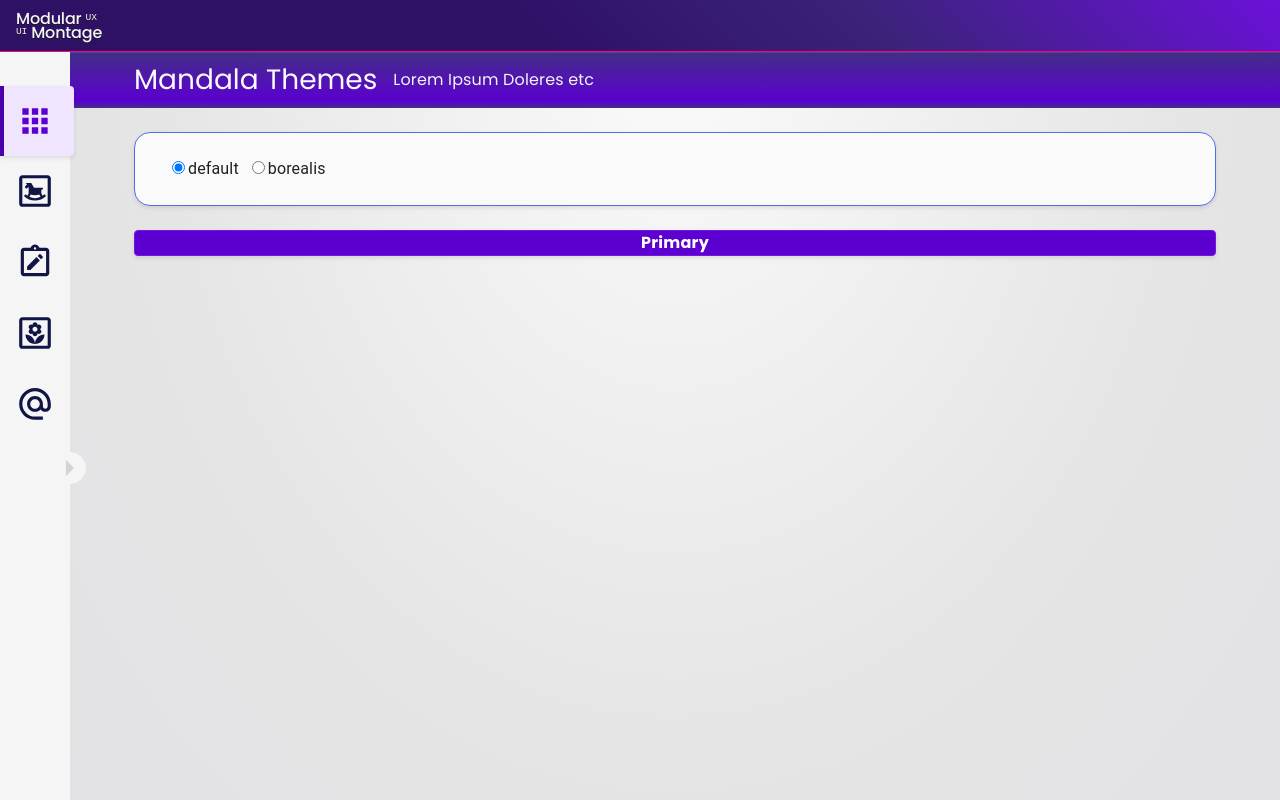
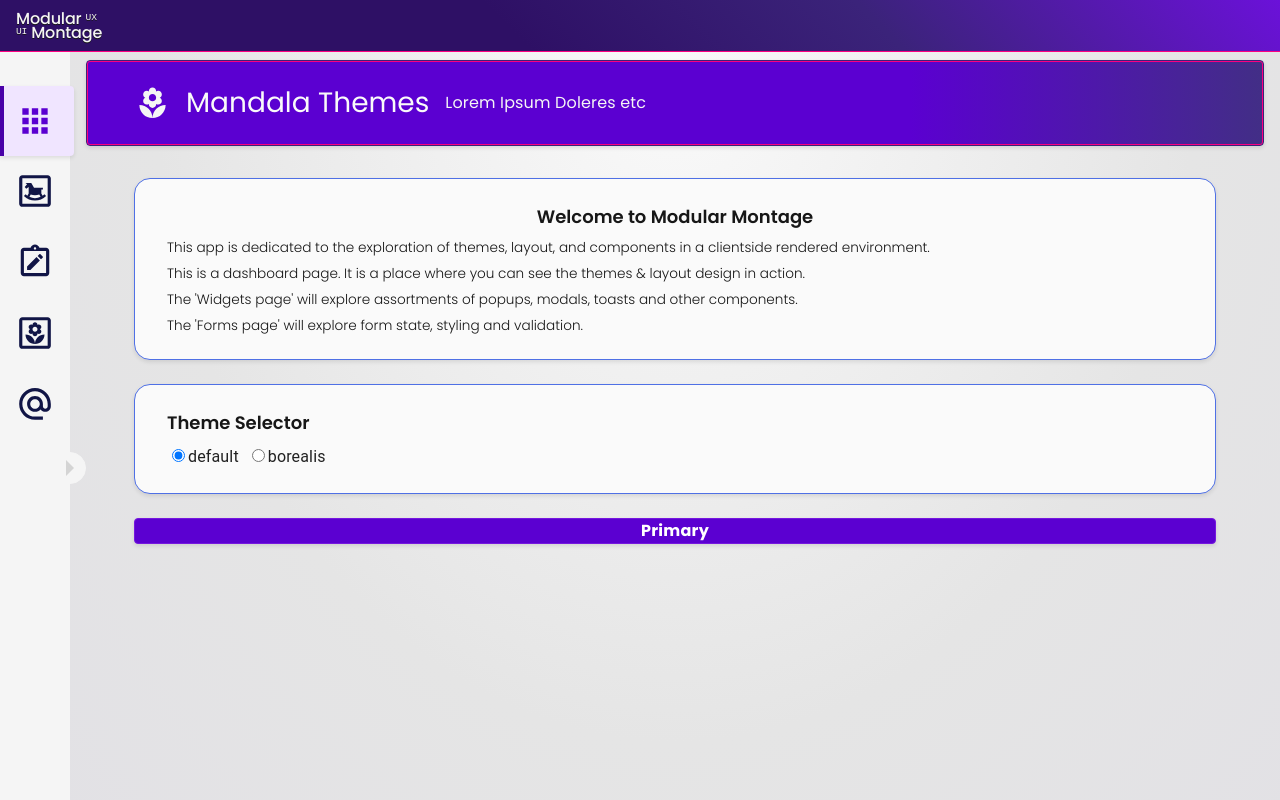
Before and after one commit to k3vnb/modular_montage, a React (Create React App) app: page /dashboard in a window 1280 px wide. Built offline with nearby package versions, Linux system fonts and the light colour scheme.

Commit message:
create styled page title & add icons to pages

```diff
--- a/src/global/components/PageTitle/PageTitle.tsx
+++ b/src/global/components/PageTitle/PageTitle.tsx
@@ -1,29 +1,67 @@
-import { styled } from '@mui/system';
+import { Box, styled } from '@mui/system';
+import FlowerIcon from '@mui/icons-material/LocalFlorist';
+import { Hero } from '../Hero';
 import { Typography } from '../Typography';
-import { Hero } from '../Hero/Hero';
 import { MAIN_CONTENT_PAGE_PADDING } from 'layouts/constants';
+import { type TNavRoute } from 'routes';
 
 type Props = {
   title: string;
   description?: string;
+  icon?: TNavRoute['icon'];
 };
 
-export const PageTitle = ({ title, description }: Props): JSX.Element => {
+export const PageTitle = ({
+  title,
+  description,
+  icon: Icon = FlowerIcon,
+}: Props): JSX.Element => {
   return (
     <Hero
       flexDirection="row"
       alignItems="center"
       gap={2}
       marginTop={theme => ({
-        xxs: theme.spacing(-MAIN_CONTENT_PAGE_PADDING.Y_XXS),
+        xxs: theme.spacing(-MAIN_CONTENT_PAGE_PADDING.Y_XXS + 1),
         sm: theme.spacing(-MAIN_CONTENT_PAGE_PADDING.Y_SM),
       })}
       sx={{
-        background: theme =>  `linear-gradient(0deg, ${theme.styles.primary.shades.dark[0]} 0%, ${theme.styles.primary.main} 12%, ${theme.styles.primary.shades.dark[0]} 99%, transparent 100%)`,
+        color: theme => theme.styles.neutral[10],
+        padding: theme => theme.spacing(1, 2),
       }}
     >
-      <StyledTitle component="h2">{title}</StyledTitle>
+      <Box
+        display="flex"
+        flexDirection="row"
+        alignItems="center"
+        flexWrap="wrap"
+        width="100%"
+        gap={2}
+        padding={theme => ({
+          xxs: theme.spacing(2,3),
+          md: theme.spacing(3,6),
+        })}
+        sx={{
+          color: theme => theme.styles.neutral[10],
+          background: theme => `linear-gradient(90deg, ${theme.styles.primary.main} 70%, ${theme.styles.primary.shades.dark[0]} 100%)`,
+          borderRadius: '4px',
+          border: theme => `1px solid ${theme.styles.primary.shades.dark[1]}`,
+          outline: theme => `1px solid ${theme.styles.primary.shades.accent}`,
+          outlineOffset: '-2px',
+          boxShadow: theme => theme.styles.shadow[1],
+        }}
+      >
+      <Box
+        display="flex"
+        flexDirection="row"
+        alignItems="center"
+        gap={2}
+      >
+        <Icon fontSize="large" />
+        <StyledTitle component="h2">{title}</StyledTitle>
+      </Box>
       {description && <StyledDescription component="p">{description}</StyledDescription>}
+      </Box>
     </Hero>
   );
 };
--- a/src/pages/Dashboard/Dashboard.tsx
+++ b/src/pages/Dashboard/Dashboard.tsx
@@ -4,15 +4,32 @@ import { useGlobalContext } from 'contexts/GlobalContext';
 import { THEME_IDS } from 'theme';
 import { ThemeButton } from 'global/components/Buttons';
 import { Tile } from 'global/components/Tile/Tile';
+import { Typography } from 'global/components/Typography';
 
 export const Dashboard = (): JSX.Element => {
   return (
     <Box display="flex" flexDirection="column" gap={3}>
       <PageTitle title="Mandala Themes" description="Lorem Ipsum Doleres etc" />
-      <Tile showBorder variant="info" elevation={1}>
+      <Tile showBorder variant="info" gap={1}  elevation={1}>
+        <Typography.H4 textAlign="center" mb={1}>Welcome to Modular Montage</Typography.H4>
+        <Typography.Body>
+          This app is dedicated to the exploration of themes, layout, and components in a clientside rendered environment.
+        </Typography.Body>
+        <Typography.Body>
+          This is a dashboard page. It is a place where you can see the themes & layout design in action.
+        </Typography.Body>
+        <Typography.Body>
+          The 'Widgets page' will explore assortments of popups, modals, toasts and other components.
+        </Typography.Body>
+        <Typography.Body>
+          The 'Forms page' will explore form state, styling and validation.
+        </Typography.Body>
+      </Tile>
+      <Tile showBorder gap={1} variant="info" elevation={1}>
+        <Typography.H4>Theme Selector</Typography.H4>
         <ThemeRadioButtons />
       </Tile>
-      <ThemeButton filled text="Primary" />
+      <ThemeButton filled text="Primary" size="large" />
     </Box>
   );
 };
--- a/src/pages/PlaceholderPage.tsx
+++ b/src/pages/PlaceholderPage.tsx
@@ -1,14 +1,16 @@
 import { Box, Stack } from '@mui/system';
 import { Outlet } from 'react-router-dom';
 import { PageTitle } from 'global/components/PageTitle';
+import { type TNavRoute } from 'routes';
 
 type Props = {
   title: string;
   isSubroute?: boolean;
   hasSubroutes?: boolean;
+  icon?: TNavRoute['icon'];
 };
 
-export const PlaceholderPage = ({ title, isSubroute = false, hasSubroutes = false }: Props): JSX.Element => {
+export const PlaceholderPage = ({ title, icon, isSubroute = false, hasSubroutes = false }: Props): JSX.Element => {
   if (isSubroute) {
     return (
       <Box>
@@ -20,7 +22,7 @@ export const PlaceholderPage = ({ title, isSubroute = false, hasSubroutes = fals
 
   return (
     <Stack gap="20px">
-      <PageTitle title={title} />
+      <PageTitle title={title} icon={icon} />
       {hasSubroutes && <Outlet />}
     </Stack>
   );
```
Also changed, not shown: src/routes/router.tsx (+4 -4 lines).
